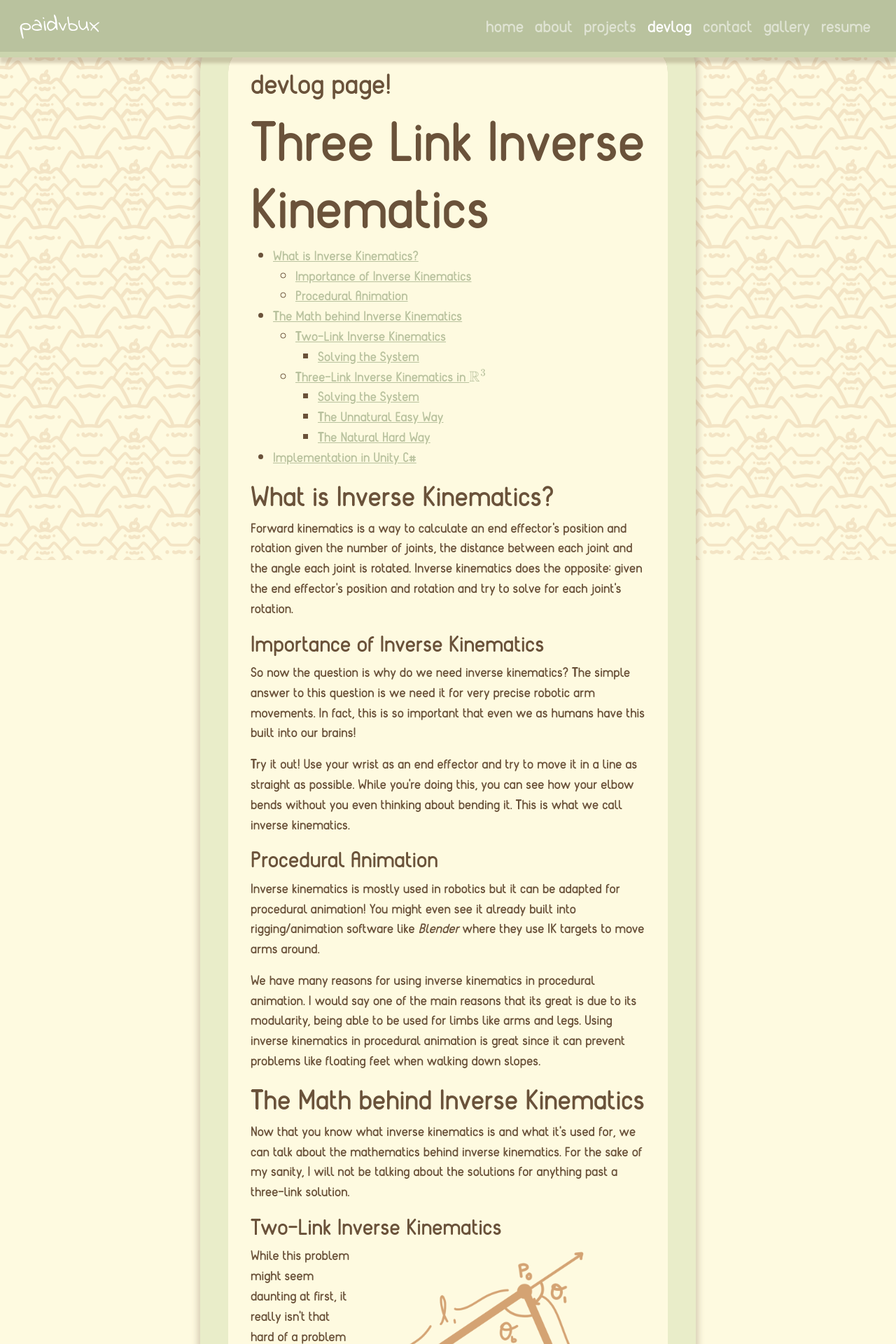
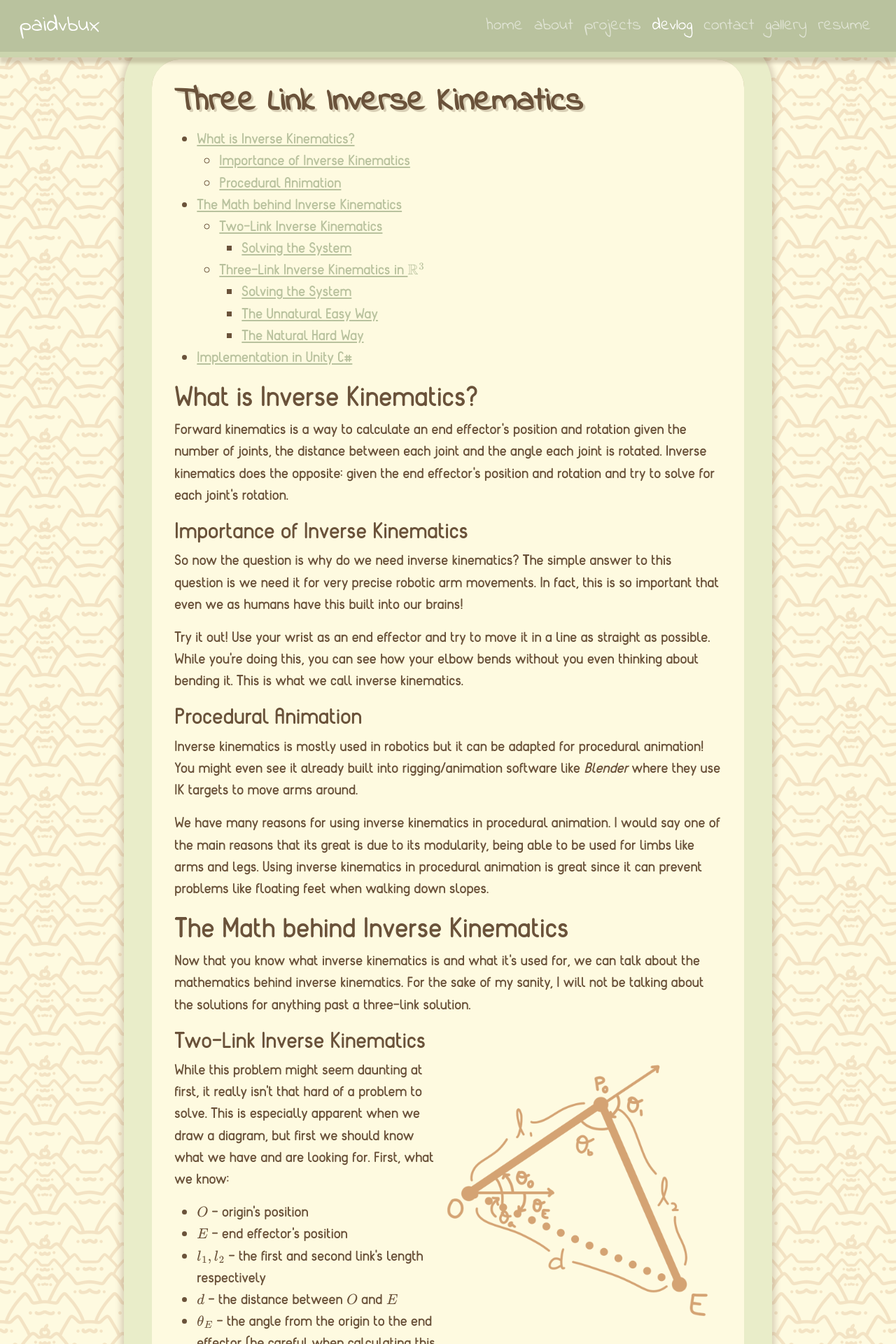
Before and after one commit to shminglebob/CGT-141-Final, a Flask app: page /devlog in a window 1280 px wide. Shown: the top 1920 px of the page at 70% size. Run offline with Flask 3, Linux system fonts and the light colour scheme.

Commit message:
before restart

```diff
--- a/static/css/devlog.css
+++ b/static/css/devlog.css
@@ -2,8 +2,8 @@
     mask-image: var(--src);
     mask-repeat: no-repeat;
     mask-size: contain;
-    width: 25rem;
-    height: 25rem;
+    width: min(25rem, 50dvw);
+    height: min(25rem, 50dvw);
     background-color: var(--primary-colour);
 }
 
@@ -36,8 +36,5 @@
 }
 
 mjx-container:has(>mjx-assistive-mml) {
-    font-size: 110% !important;
+    font-size: 100% !important;
 }
-
-/* .markdown-wrapper h1::after,
-.markdown-wrapper h2::after {} */
--- a/static/css/global.css
+++ b/static/css/global.css
@@ -1,5 +1,6 @@
 /* Declare fonts */
-@import url('https://fonts.googleapis.com/css2?family=Indie+Flower&display=swap');
+/* @import url('https://fonts.googleapis.com/css2?family=Indie+Flower&display=swap'); */
+@import url('https://fonts.googleapis.com/css2?family=Caveat:wght@400..700&family=Indie+Flower&display=swap');
 
 @font-face {
     font-family: 'Reef';
@@ -26,6 +27,12 @@
     --base-font: 'Reef';
 }
 
+@media (max-aspect-ratio : 3/2) {
+    :root {
+        font-size: 2dvw;
+    }
+}
+
 *,
 *::before,
 *::after {
@@ -37,7 +44,7 @@
 }
 
 a {
-    font-family: 'Reef', sans-serif;
+    font-family: var(--base-font), sans-serif;
 }
 
 a:not(.nav-link, .navbar-brand) {
@@ -54,12 +61,12 @@
 h3,
 li {
     color: var(--text-colour);
-    font-family: 'Reef', sans-serif;
+    font-family: var(--base-font), sans-serif;
 }
 
 p,
 li {
-    font-size: 1.2rem;
+    font-size: 1.3rem;
 }
 
 .markdown-wrapper {
@@ -99,29 +106,28 @@
     inset: 0;
     z-index: -1;
     pointer-events: none;
-    mask-image: url('/static/images/seamless cat.png');
+    mask-image: url('/static/images/textures/seamless cat.png');
     mask-repeat: repeat;
     mask-size: 10%;
     flex: 1;
-}
-
-#bg-overlay div {
+    background-color: var(--primary-colour);
     opacity: 0.25;
-    position: fixed;
-    background-color: var(--primary-colour);
-    inset: 0;
-    width: 100dvw;
-    height: 100dvh;
 }
 
 .title {
-    font-size: 10rem;
+    font-size: max(6rem, 6.5dvw);
     margin-bottom: 0;
     padding-bottom: 0;
+    text-shadow: .2rem .2rem var(--shadow-colour);
+    font-family: var(--title-font);
+    font-weight: 800;
 }
 
 .subtitle {
-    font-size: 5rem;
+    font-size: max(3rem, 3.25dvw);
+    text-shadow: .2rem .2rem var(--shadow-colour);
+    font-family: var(--title-font);
+    font-weight: 800;
 }
 
 .text-mask {
@@ -131,7 +137,6 @@
 }
 
 .content-container {
-    outline: var(--secondary-accent-colour) solid 2.5rem;
     border-radius: 2.5rem;
     margin-top: 10%;
     margin-bottom: 10%;
@@ -145,3 +150,9 @@
     padding: 0 !important;
     margin: 0 !important;
 }
+
+@media (min-width: 576px) {
+    .content-container {
+        outline: var(--secondary-accent-colour) solid 2.5rem;
+    }
+}
--- a/static/css/nav.css
+++ b/static/css/nav.css
@@ -8,6 +8,7 @@
     background-color: var(--link-colour) !important;
     font-size: 1.5rem;
     user-select: none;
+    font-family: var(--title-font);
 }
 
 nav {
@@ -28,3 +29,7 @@
     border: none !important;
     box-shadow: none !important;
 }
+
+html {
+    scroll-padding-top: 95px;
+}
--- a/static/js/blog.js
+++ b/static/js/blog.js
@@ -3,5 +3,7 @@
         inlineMath: [['$', '$'], ['\\(', '\\)']],
         displayMath: [['$$', '$$'], ['\\[', '\\]']]
     },
-    svg: { fontCache: 'global' }
+    svg: {
+        fontCache: 'global',
+    }
 };
--- a/static/md/Three Link Inverse Kinematics.md
+++ b/static/md/Three Link Inverse Kinematics.md
@@ -21,7 +21,7 @@
 
 ## Two-Link Inverse Kinematics
 
-<div class="float-right diagram" style="--src: url('/static/images/Inverse Kinematics/Labelled Diagram.png'); margin-left: 1rem;"></div>
+<div class="float-right mx-auto diagram" style="--src: url('/static/images/devlogs/Inverse Kinematics/Labelled Diagram.png');"></div>
 
 While this problem might seem daunting at first, it really isn't that hard of a problem to solve. This is especially apparent when we draw a diagram, but first we should know what we have and are looking for. First, what we know:
 
@@ -40,9 +40,9 @@
 The easiest way to understand the problem is to draw a diagram (see top right).
 
 
-Using this diagram, it is much easier to see that we are essentially just solving a triangle. If you know how to use <a href="https://en.wikipedia.org/wiki/Law_of_cosines" target="_blank" class="info-hover">law of cosines</a>, its very easy to see where this is going but for those of you who don't, I will explain below.
+Using this diagram, it is much easier to see that we are essentially just solving a triangle. If you know how to use <a href="https://en.wikipedia.org/wiki/Law_of_cosines" target="_blank" class="info-hover">law of cosines</a>, its very easy to see where this is going but for those of you who don't, I will explain below.
 
-Essentially, our problem trickles down to a triangle where we need to solve the internal angles of the triangle. The first step is to solve for $\theta_0$ by using the internal angle opposite from $l_2$. This internal angle, $\theta_a$, can be solved for using the <a href="https://en.wikipedia.org/wiki/Law_of_cosines" target="_blank" class="info-hover">law of cosines</a>. Below is a symbolic solution for $\theta_a$ and $\theta_0$.
+Essentially, our problem trickles down to a triangle where we need to solve the internal angles of the triangle. The first step is to solve for $\theta_0$ by using the internal angle opposite from $l_2$. This internal angle, $\theta_a$, can be solved for using the <a href="https://en.wikipedia.org/wiki/Law_of_cosines" target="_blank" class="info-hover">law of cosines</a>. Below is a symbolic solution for $\theta_a$ and $\theta_0$.
 
 <p>
 
@@ -77,7 +77,7 @@
 
 ## Three-Link Inverse Kinematics in $\mathbb{R}^3$
 
-Starting this chapter, I want to preface that this is surprisingly easier to do. We can pretty much just reduce this problem into a two-link problem in 2D. By doing so, we can remove a degree of freedom and add it back later after the harder calculations are done.
+Starting this chapter, I want to preface that this is surprisingly easy to do. We can pretty much just reduce this problem into a two-link problem in 2D. By doing so, we can remove a degree of freedom and add it back later after the harder calculations are done.
 
 First, let's define our known variables. Most variables are the same but some are changed for example:
 
@@ -93,7 +93,7 @@
 
 Now we need to talk about what we are trying to find. I moved $d$ and $\theta_E$ here since they are calculated fairly differently compared to their 2D counterparts.
 
-<div class="float-right diagram" style="--src: url('/static/images/Inverse Kinematics/P_T Diagram.png'); margin-left: 1rem;"></div>
+<div class="float-right mx-auto diagram" style="--src: url('/static/images/devlogs/Inverse Kinematics/P_T Diagram.png'); margin-left: 1rem;"></div>
 
 - $\theta_0,\theta_1,\theta_2$ - the calculated angles for joints 1, 2 and 3 respectively
 - $\theta_E$ - the angle on the projected plane from $O$ to $P_T$ (defined later)
@@ -140,7 +140,7 @@
 
 The easy way is really straightforward but the downside is that if $P_T$ isn't lying in the same plane as $O$ and $E$, then it will look very weird. If you do want to do this way and you don't really care how the system responds to the last joint's orientation, then you can quite literally just set the last joint's up vector to be $E_y$.
 
-<div class="float-right diagram" style="--src: url('/static/images/Inverse Kinematics/Theta_2 Diagram.png'); margin-left: 1rem;"></div>
+<div class="float-right mx-auto diagram" style="--src: url('/static/images/devlogs/Inverse Kinematics/Theta_2 Diagram.png'); margin-left: 1rem;"></div>
 
 ### The Natural Hard Way
 
--- a/templates/devlog.html
+++ b/templates/devlog.html
@@ -11,7 +11,6 @@
 
 {% block content %}
 <div>
-    <h1> devlog page! </h1>
     <div class="markdown-wrapper">
         {{ markdown_content | safe }}
     </div>
--- a/templates/skeletons/base.html
+++ b/templates/skeletons/base.html
@@ -14,15 +14,13 @@
     {% block body %}{% endblock %}
     <div class="container position-relative">
         <div class="row align-items-center">
-            <main class="col-sm-10 col-md-8 col-lg-6 mx-auto">
+            <main class="col-sm-12 col-md-10 col-lg-8 mx-auto">
                 {% block main %}{% endblock %}
                 <div class="content-container">
                     {% block content %}{% endblock %}
                 </div>
             </main>
-            <div class="col-12 mx-auto" id="bg-overlay">
-                <div></div>
-            </div>
+            <div class="col-12 mx-auto" id="bg-overlay"></div>
         </div>
     </div>
     <script src="https://cdn.jsdelivr.net/npm/bootstrap@5.3.3/dist/js/bootstrap.bundle.min.js"
--- a/test.py
+++ /dev/null
@@ -1,6 +0,0 @@
-# import os
-
-# print(os.getcwd())
-
-with open('static/md/Three Link Inverse Kinematics.md', 'r') as f:
-    print(f.read())
```
Also changed, not shown: static/css/index.css (+16 -0 lines), templates/index.html (+43 -16 lines), static/images/devlogs/Inverse Kinematics/Labelled Diagram.png (renamed from static/images/Inverse Kinematics/Labelled Diagram.png), static/images/devlogs/Inverse Kinematics/P_T Diagram.png (renamed from static/images/Inverse Kinematics/P_T Diagram.png), static/images/devlogs/Inverse Kinematics/Theta_2 Diagram.png (renamed from static/images/Inverse Kinematics/Theta_2 Diagram.png), static/images/seamless cat.svg (deleted), static/images/textures/seamless cat.png (renamed from static/images/seamless cat.png), 4 other files.
